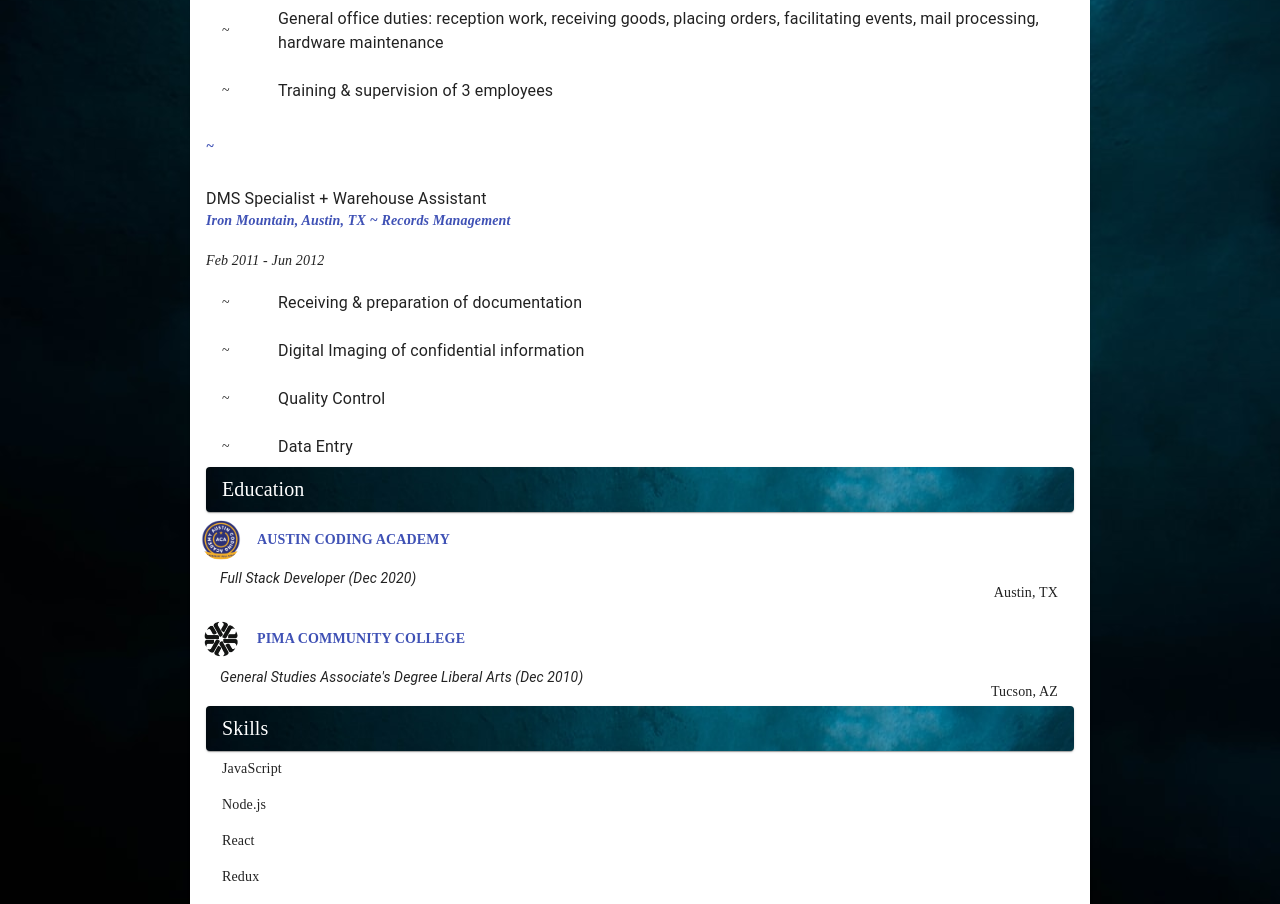
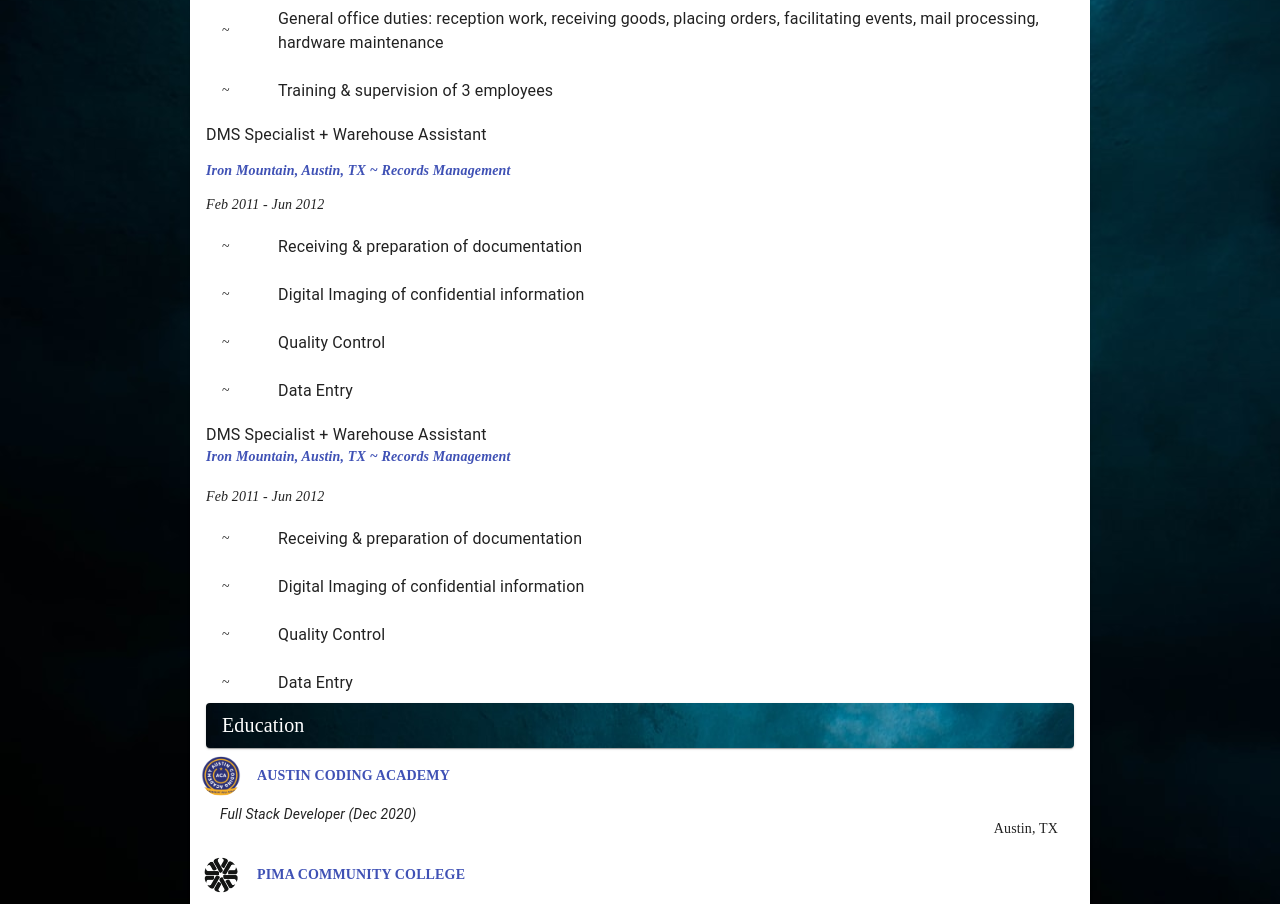
Before and after one commit to listenToRipley/nataliekendrick, a React (Create React App) app: page /resume in a window 1280 px wide. Shown: the part 980-1884 px from the top of the page. Built offline with nearby package versions, Linux system fonts and the light colour scheme.

Commit message:
iron m added, renamed full history to prof history

```diff
--- a/src/Components/ResumeExp.js
+++ b/src/Components/ResumeExp.js
@@ -66,14 +66,17 @@
       ],
     },
     {
-       company: '',
-       site: '',
-       type:'',
-       title: '',
-       tenure: '',
-       div: '',
+       company: 'Iron Mountain, Austin, TX',
+       site: 'https://www.ironmountain.com/',
+       type:'Records Management',
+       title: 'DMS Specialist + Warehouse Assistant',
+       tenure: 'Feb 2011 - Jun 2012',
+       div: '~',
        res: [
-
+        'Receiving & preparation of documentation',
+        'Digital Imaging of confidential information',
+        'Quality Control',
+        'Data Entry'
        ],
     }
 
@@ -88,7 +91,7 @@
   //   res: [],
 
 
-  const fullHistory = experiences.map((each) => {
+  const profHistory = experiences.map((each) => {
     return (
       <div>
       <Typography>{each.title}</Typography>
@@ -118,7 +121,7 @@
         <ListItem className={classes.sectionTitle}>Experience</ListItem>
       </Paper>
 
-      {fullHistory}
+      {profHistory}
 
 
             <Typography>DMS Specialist + Warehouse Assistant </Typography>
```
